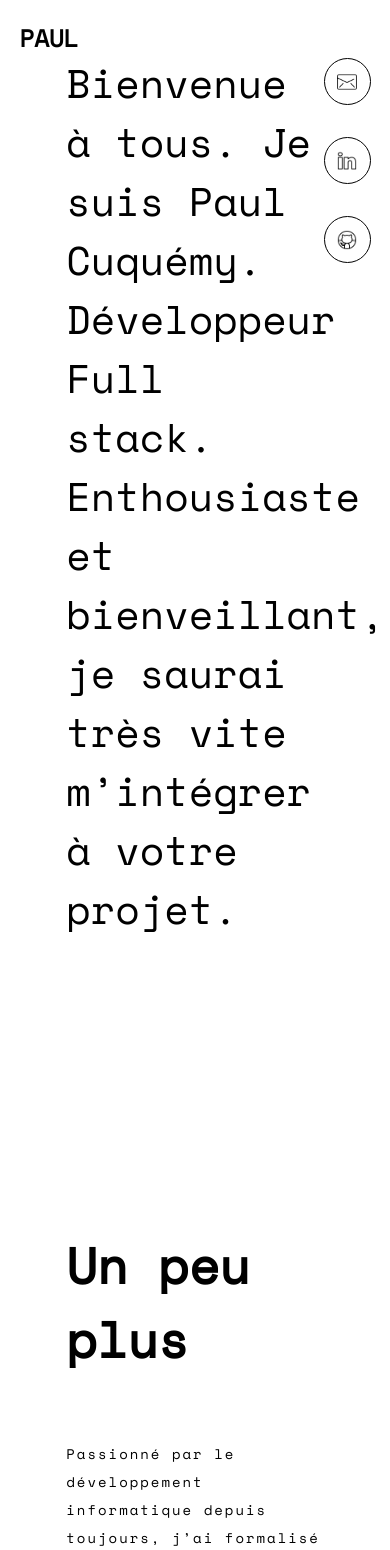
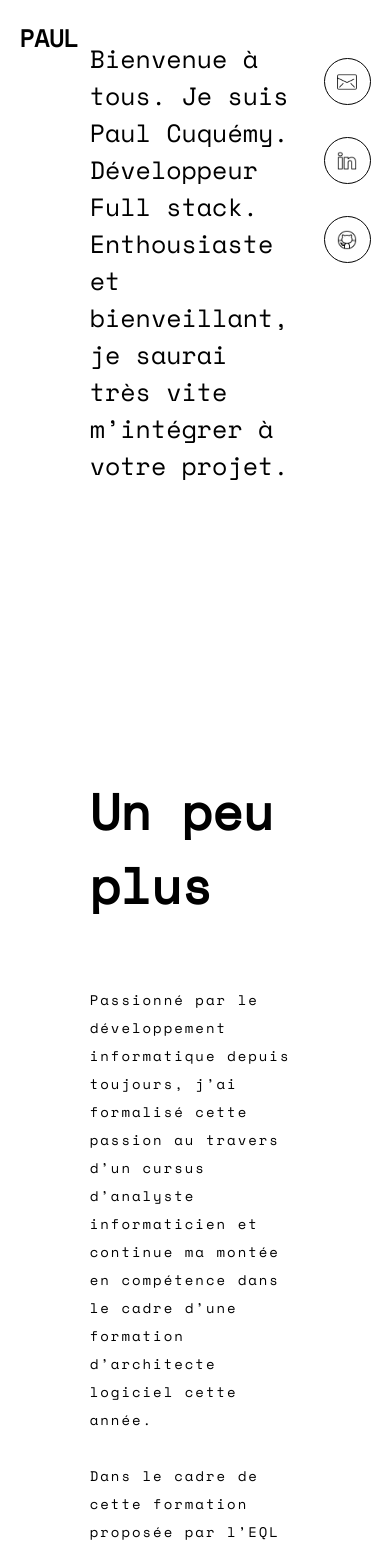
Before and after one commit to filouDeNesque/portfolio-react, a React (Create React App) app: page / in a window 390 px wide. Shown: the top 1550 px of the page. Built offline with nearby package versions, Linux system fonts and the light colour scheme.

Commit message:
fixe de bug version mobile

```diff
--- a/src/components/EcoleInfos.css
+++ b/src/components/EcoleInfos.css
@@ -22,9 +22,16 @@
 }
 
 @media (max-width:600px){
+.EcoleInfos{
+padding: 8% 22% 0;
+}
 
   .ecole-container-column-right, .ecole-container-left{
     max-width:none;
     width: 100%;
   }
+
+  .ecole-container-column-right ul{
+    border-left:solid black 1px;
+  }
 }
--- a/src/components/Presentation.css
+++ b/src/components/Presentation.css
@@ -28,12 +28,17 @@
   max-width:65%;
 }
 @media (max-width:600px){
+  .Presentation{
+    padding: 5% 23% 0;
+
+  }
   .Presentation h2{
-	  font-size:40px;
+    font-size:25px;
 
   }
   .more-infos-section{
     flex-direction:column;
+    margin-topi:4em;
   }
   .column-right{
     max-width:none;
--- a/src/components/Technologie.css
+++ b/src/components/Technologie.css
@@ -4,3 +4,9 @@
   padding: 5% 17% 0 17%;
 justify-content:space-between;
 }
+@media(max-width:600px){
+  .Technologie{
+    padding:5% 17% 0 23%;
+  }
+
+}
--- a/src/components/TechnologieDataListe.css
+++ b/src/components/TechnologieDataListe.css
@@ -145,7 +145,7 @@ input[type="submit"]:hover,
 
 @media  (max-width:600px){
   .TechnologieDataListe{
-
+min-width:217px;
     flex-direction:column;
     align-items:stretch;
   }
@@ -157,4 +157,7 @@ align-items:stretch;
     margin-top:10px;
     display:flex;
   }
+  .btn-dark{
+    min-width:172px;
   }
+}
--- a/src/components/TitleDivider.css
+++ b/src/components/TitleDivider.css
@@ -10,11 +10,11 @@
 
 }
 @media (max-width:600px){
-.TitleDivider{
-  padding:5% 14% 0 14%;
-}
-.TitleDivider h2{
-  font-size :4rem;
-}
+  .TitleDivider{
+    padding:5% 14% 0 14%;
+  }
+  .TitleDivider h2{
+    font-size :3rem;
+  }
 
 }
```
Lines whose indentation alone changed are shown as unchanged.
